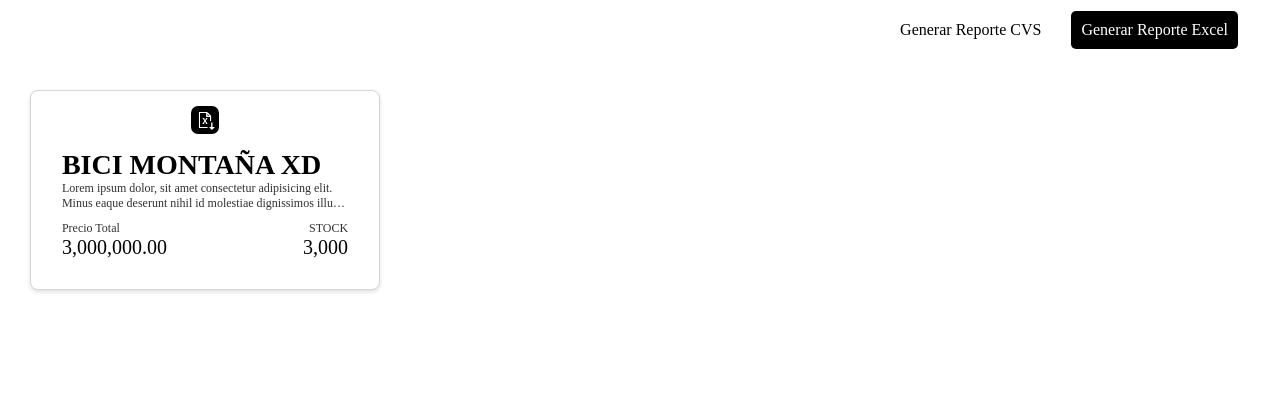
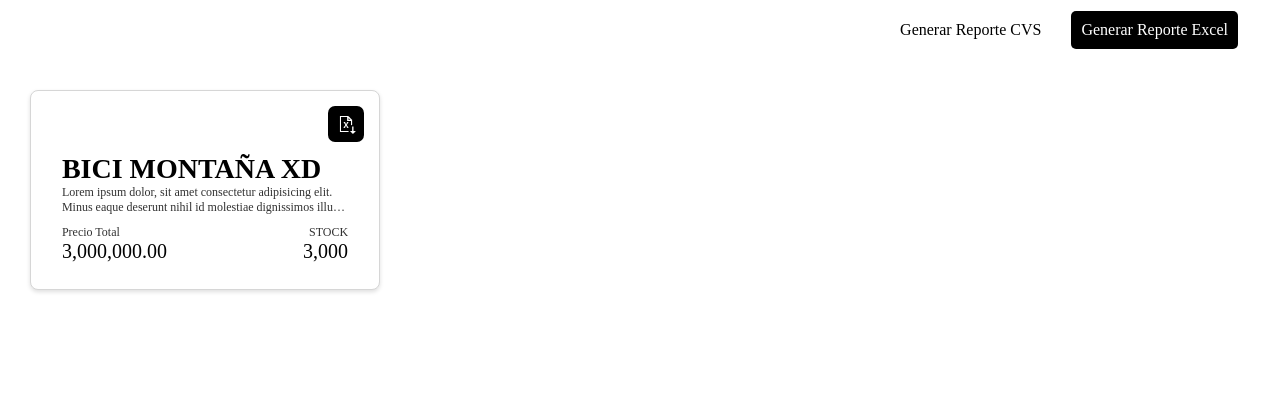
Before and after one commit to EzxquielDev/API-CONTABLE, a Flask app: page /inventario in a window 1280 px wide. Shown: the top 420 px of the page. Run offline with Flask 3, Linux system fonts and the light colour scheme.

Commit message:
Boton de descargas por elemento

```diff
--- a/static/css/Inventario.css
+++ b/static/css/Inventario.css
@@ -77,12 +77,20 @@ main{
     display: flex;
     justify-content: center;
     align-items: center;
+    width: 36px;
+    height: 36px;
 
 }
 .EXCELUNO img{
     filter: invert(1);
     width: 20px;
     height: 20px;
+}
+.descargas{
+    width: 100%;
+    display: flex;
+    justify-content: flex-end;
+    align-items: center;
 }
 
 
--- a/templates/inventario.html
+++ b/templates/inventario.html
@@ -14,9 +14,12 @@
 
     <section class="Cards_Inventori_Container">
         <div class="Card_Inventario">
-             <a class="EXCELUNO" href="">
+            <div class="descargas">
+                <a class="EXCELUNO" href="">
                 <img src="{{ url_for('static', filename='iconos/excel.png') }}" alt="BICI MONTAÑA XD">
              </a>
+            </div>
+
             <div class="Info_Inventario">
                 <div>
                     <h1>BICI MONTAÑA XD</h1>
```
